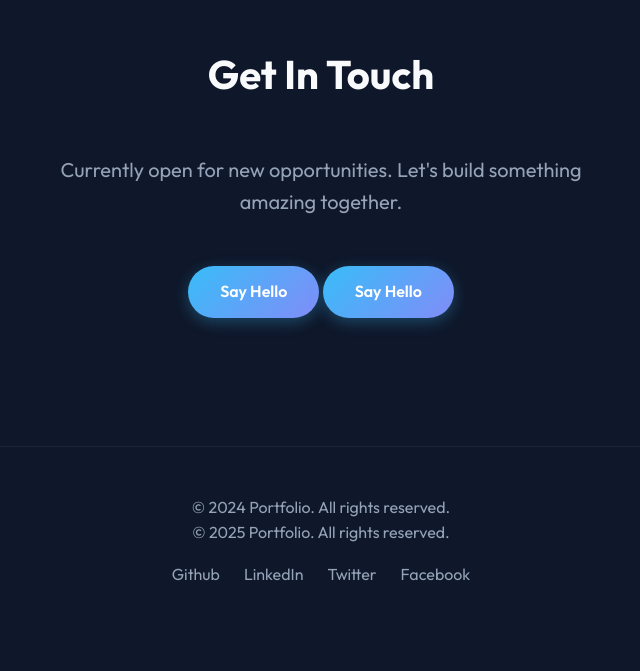
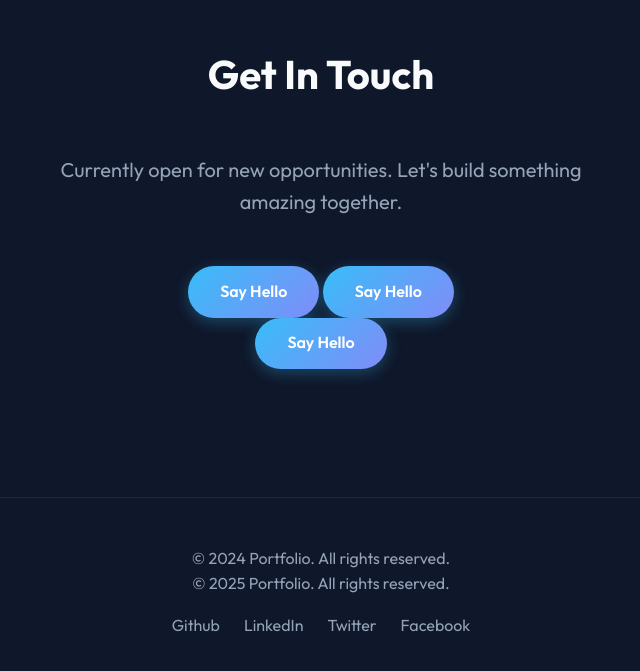
Before and after one commit to Markyyy69/my-portfolio, a plain HTML site: page index.html in a window 1280 px wide. Shown: the part 2337-3008 px from the top of the page, without its empty margins (319-959 px from the left). Before the commit the page ends 2972 px from the top, so only its background shows below. Drawn offline with Linux system fonts and the light colour scheme.

Commit message:
Update index.html

```diff
--- a/index.html
+++ b/index.html
@@ -110,6 +110,9 @@
                     <a href="markjamestan57@gmail.com" class="btn primary big-btn">Say Hello</a>
                     <a href="Markjmaestan57@gmail.com" class="btn primary big-btn">Say Hello</a>
                 </div>
+
+                    <a href="Markjmaestan57@gmail.com" class="btn primary big-btn">Say Hello</a>
+                          </div>
             </section>
         </main>
 
```
